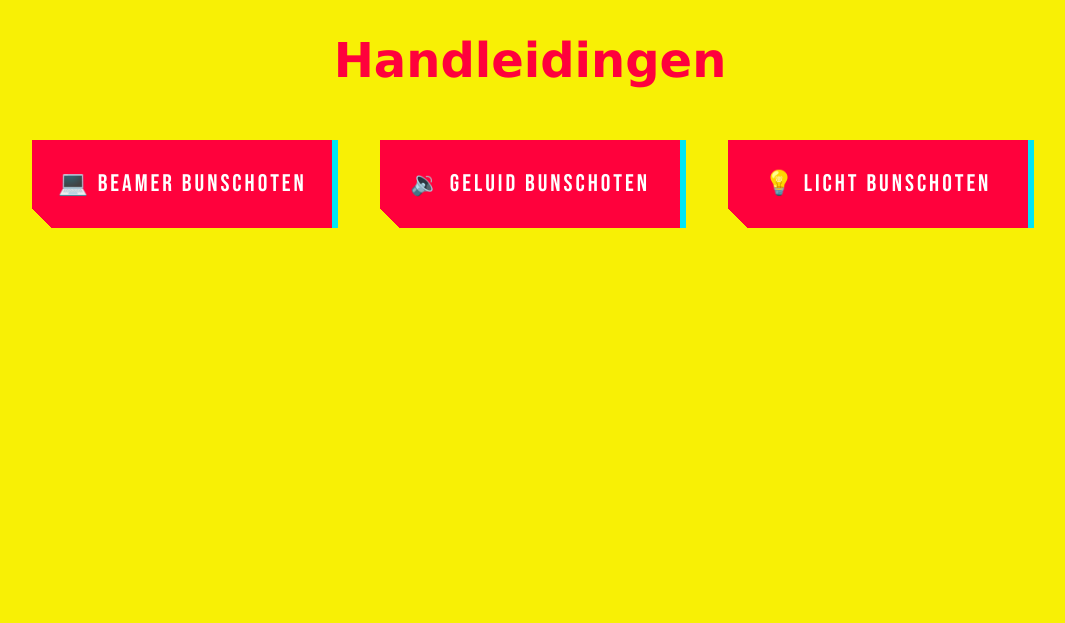
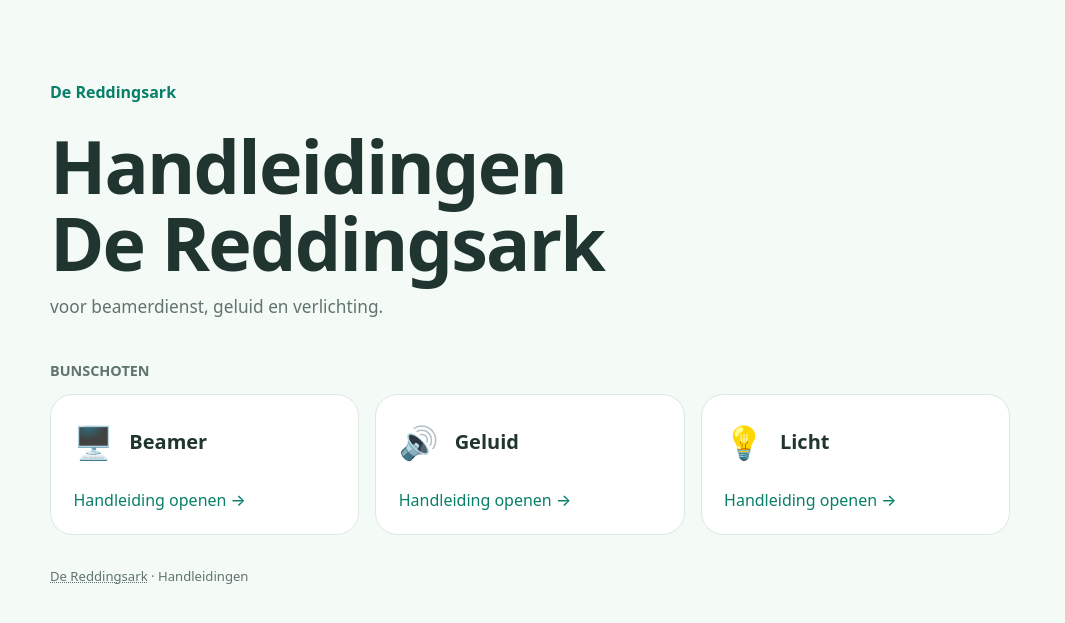
Before and after one commit to edewaal97/docs-dereddingsark-nl, a plain HTML site: page index.html in a window 1280 px wide. Shown: the whole page, without its empty margins (110-1175 px from the left). Drawn offline with Linux system fonts and the light colour scheme.

Commit message:
Improve page

```diff
--- a/index.html
+++ b/index.html
@@ -4,137 +4,246 @@
   <meta charset="utf-8">
   <title>Handleidingen voor De Reddingsark</title>
   <meta name="viewport" content="width=device-width, initial-scale=1">
-<link rel="preconnect" href="https://fonts.gstatic.com">
-<link href="https://fonts.googleapis.com/css2?family=Bebas+Neue&display=swap" rel="stylesheet">
+  <meta name="theme-color" content="#ffffff">
+  <meta name="description" content="Handleidingen voor beamerdienst, geluid en verlichting bij De Reddingsark.">
   <style>
-html, body {
-    font-size: 24px;
-    font-family: 'Lucida Sans', 'Lucida Sans Regular', 'Lucida Grande', 'Lucida Sans Unicode', Geneva, Verdana, sans-serif;
+    /* ========== CSS RESET ==========  */
+    /* makes sizing simpler */
+    *,
+    *::before,
+    *::after {
       box-sizing: border-box;
-    text-align: center;
-    min-height: 100vh;
-    background-color: #F8F005;
-    color: #FF013C;
-}
-.clear::after {
-    content: "";
-    display: block;
-    clear: both;
-}
-a, a:visited {
-    color: #fff;
-    text-decoration: none;
-    display: block;
     }
 
-.button {
-    width: 300px;
-    margin: 20px;
-    display: inline-block;
+    /* remove default spacing */
+    /* force styling of type through styling, rather than elements */
+    * {
+      margin: 0;
+      padding: 0;
+      font: inherit;
     }
 
-
-.button, .button::after {
-  font-family: 'Bebas Neue', cursive;
-  background: linear-gradient(45deg, transparent 5%, #FF013C 5%);
-  border: 0;
-  color: #fff;
-  letter-spacing: 3px;
-  line-height: 88px;
-  box-shadow: 6px 0px 0px #00E6F6;
-  outline: transparent;
-  position: relative;
+    /* dark mode user-agent-styles */
+    /* improves punctuation in supported browsers */
+    html {
+      color-scheme: dark light;
+      hanging-punctuation: first last;
     }
 
-#beamerbunschoten::after {
-    content: 'Beamer Bunschoten';
-}
-#geluidbunschoten::after {
-    content: 'Geluid Bunschoten';
-}
-#lichtbunschoten::after {
-    content: 'Licht Bunschoten';
+    /* min body height */
+    body {
+      min-height: 100svh;
     }
 
-.button::after {
-  --slice-0: inset(50% 50% 50% 50%);
-  --slice-1: inset(80% -6px 0 0);
-  --slice-2: inset(50% -6px 30% 0);
-  --slice-3: inset(10% -6px 85% 0);
-  --slice-4: inset(40% -6px 43% 0);
-  --slice-5: inset(80% -6px 5% 0);
-
+    /* responsive images/videos */
+    img,
+    picture,
+    svg,
+    video {
       display: block;
-  position: absolute;
-  top: 0;
-  left: 0;
-  right: 0;
-  bottom: 0;
-  background: linear-gradient(45deg, transparent 3%, #00E6F6 3%, #00E6F6 5%, #FF013C 5%);
-  text-shadow: -3px -3px 0px #F8F005, 3px 3px 0px #00E6F6;
-  clip-path: var(--slice-0);
+      max-width: 100%;
     }
 
-.button:hover::after {
-  animation: 1s glitch;
-  animation-timing-function: steps(2, end);
+    /* Improved heading in supported browsers */
+    h1,
+    h2,
+    h3,
+    h4,
+    h5,
+    h6 {
+      text-wrap: balance;
     }
 
-@keyframes glitch {
-  0% {
-    clip-path: var(--slice-1);
-    transform: translate(-20px, -10px);
+    /* improve readability with max-width on paragraphs and lists */
+    /* prevent orphans in supported browsers */
+    p,
+    li {
+      max-width: var(--p-max-width, 65ch);
+      text-wrap: pretty;
     }
-  10% {
-    clip-path: var(--slice-3);
-    transform: translate(10px, 10px);
+
+    @media (prefers-reduced-motion: reduce) {
+      *, *::before, *::after {
+        transition-duration: .01ms !important;
+        animation-duration: .01ms !important;
       }
-  20% {
-    clip-path: var(--slice-1);
-    transform: translate(-10px, 10px);
     }
-  30% {
-    clip-path: var(--slice-3);
-    transform: translate(0px, 5px);
+    /* ========== END OF RESET ========== */
+
+    :root {
+      --ink:light-dark(#20352f, #e0ebe5);
+      --muted:light-dark(#60746d, #9aafa5);
+      --accent:light-dark(#087f68, #35c6a2);
+      --bg:light-dark(#f4faf6, #111c18);
+      --card:light-dark(#fff, #1b2a24);
+      --cardshadow:light-dark(#1d49300f, #00000030);
+      --line:light-dark(#dbe9e0, #30443a);
     }
-  40% {
-    clip-path: var(--slice-2);
-    transform: translate(-5px, 0px);
+
+    body {
+      font-family: system-ui, -apple-system, BlinkMacSystemFont, "Segoe UI", sans-serif;
+      line-height: 1.5;
+      background:var(--bg);
+      color:var(--ink);
     }
-  50% {
-    clip-path: var(--slice-3);
-    transform: translate(5px, 0px);
+
+    a {
+      text-decoration-style:dotted;
+      text-decoration-thickness: 1px;
     }
-  60% {
-    clip-path: var(--slice-4);
-    transform: translate(5px, 10px);
+
+    .card {
+      text-decoration: none;
     }
-  70% {
-    clip-path: var(--slice-2);
-    transform: translate(-10px, 10px);
+
+    a:focus-visible {
+      outline: .1875rem solid currentColor;
+      outline-offset: .25rem;
     }
-  80% {
-    clip-path: var(--slice-5);
-    transform: translate(20px, -10px);
+
+    main {
+      width:min(100% - 2rem,60rem);
+      margin:auto;
+      padding:clamp(2rem,7vw,5rem) 0 2rem;
     }
-  90% {
-    clip-path: var(--slice-1);
-    transform: translate(-10px, 0px);
+
+    .top {
+      display:flex;
+      align-items:center;
+      gap:.75rem;
+      color:var(--accent);
+      font-weight:bold;
+      a {
+        color: var(--accent);
+        text-decoration: none;
       }
-  100% {
-    clip-path: var(--slice-1);
-    transform: translate(0);
+      a:hover {
+        color: oklch( from var(--accent) calc(l - 0.1) c h);
+      }
+    }
+
+    h1 {
+      font-size:clamp(2.6rem,7vw,4.6rem);
+      font-weight: bold;
+      letter-spacing:-.025em;
+      line-height:1.04;
+      margin:1.5rem 0 .8rem;
+    }
+
+    .card-header {
+      display: flex;
+      gap: 1rem;
+      align-items: center;
+    }
+
+    .intro {
+      color:var(--muted);
+      font-size:1.08rem;
+    }
+
+    section {
+      margin-block-start: 2.5rem;
+    }
+
+    .prompt {
+      font-size:.9rem;
+      color:var(--muted);
+      font-weight:bold;
+    }
+
+    nav {
+      display:grid;
+      grid-template-columns: repeat(auto-fit, minmax(min(100%, 17.5rem), 1fr));
+      gap:1rem;
+      margin-block-start:.8rem;
+    }
+
+    .card {
+      display:flex;
+      flex-direction:column;
+      padding:1.4rem;
+      border:1px solid var(--line);
+      border-radius:1.4rem;
+      background:var(--card);
+      color:inherit;
+      transition:transform .2s,box-shadow .2s;
+    }
+
+    .card:hover {
+      transform:translateY(-.1875rem);
+      box-shadow:0 1rem 2rem var(--cardshadow);
+    }
+
+    .emoji {
+      font-size:2rem;
+    }
+
+    h2 {
+      font-size:1.25rem;
+      font-weight: bold;
+    }
+
+    .go {
+      padding-block-start:1.4rem;
+      color:var(--accent);
+      font-weight:500;
+    }
+
+    footer {
+      margin-block-start:2rem;
+      color:var(--muted);
+      font-size:.82rem;
+
+      a {
+        color: var(--muted);
+      }
+      a:hover {
+        color: oklch( from var(--muted) calc(l - 0.2) c h);
       }
     }
 
   </style>
 </head>
 <body>
-    <h1>Handleidingen</h1>
-    <div class="btn-wrap clear">
-        <div class="button" id="beamerbunschoten"><a href=/beamerbunschoten>&#x1F4BB; beamer bunschoten</a></div>
-        <div class="button" id="geluidbunschoten"><a href=/geluidbunschoten>&#x1F509; geluid bunschoten</a></div>
-        <div class="button" id="lichtbunschoten"><a href=/lichtbunschoten>&#x1F4A1; licht bunschoten</a></div>
+
+<main>
+  <div class="top">
+    <a href="https://dereddingsark.nl">De Reddingsark</a>
   </div>
+
+  <h1>Handleidingen<br>De Reddingsark</h1>
+
+  <p class="intro">voor beamerdienst, geluid en verlichting.</p>
+
+  <section>
+    <p class="prompt">BUNSCHOTEN</p>
+    <nav aria-label="Kies een handleiding">
+      <a class="card" href="https://beamerbunschoten.docs.dereddingsark.nl">
+        <div class="card-header">
+          <span class="emoji" aria-hidden="true">🖥️</span>
+          <h2>Beamer</h2>
+        </div>
+        <span class="go">Handleiding openen →</span>
+      </a>
+      <a class="card" href="https://geluidbunschoten.docs.dereddingsark.nl">
+        <div class="card-header">
+          <span class="emoji" aria-hidden="true">🔊</span>
+          <h2>Geluid</h2>
+        </div>
+        <span class="go">Handleiding openen →</span>
+      </a>
+      <a class="card" href="https://lichtbunschoten.docs.dereddingsark.nl">
+        <div class="card-header">
+          <span class="emoji" aria-hidden="true">💡</span>
+          <h2>Licht</h2>
+        </div>
+        <span class="go">Handleiding openen →</span>
+      </a>
+    </nav>
+  </section>
+
+  <footer><a href="https://dereddingsark.nl/">De Reddingsark</a> · Handleidingen</footer>
+</main>
+
 </body>
 </html>
```
Lines whose indentation alone changed are shown as unchanged.
